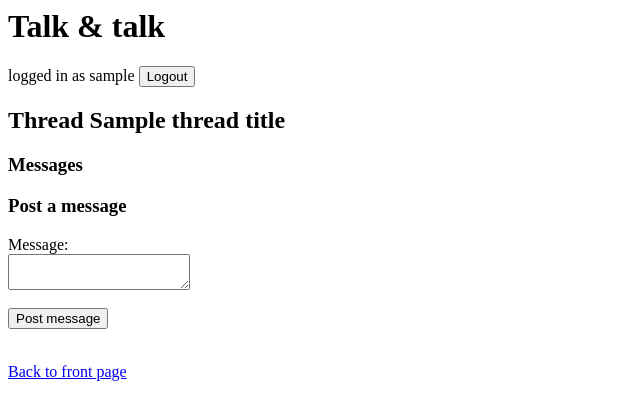
After one commit to Yytsi/tsoha-talk, a Flask app: template templates/thread.html in a window 1280 px wide. The commit adds this page. Shown: the top 420 px of the page, without its empty margins (0-640 px from the left). Run offline with Flask 3, Linux system fonts and the light colour scheme; the template is opened without the code that fills it: most values are stand-ins (such as "Sample title", 1, 10 or a date in 2020).

Commit message:
main functionality implemented

```diff
--- a/app.py
+++ b/app.py
@@ -119,3 +119,38 @@ def forum(forum_id):
     threads = db.session.execute(text("SELECT * FROM threads WHERE forum_id = :forum_id"), {"forum_id": forum_id}).fetchall()
     print(threads)
     return render_template("forum.html", forum_name=forum[1], forum_id=forum_id, threads=threads)
+
+
+@app.route("/thread/<int:thread_id>", methods=["GET"])
+def thread(thread_id):
+    thread = db.session.execute(text("SELECT * FROM threads WHERE id = :id"), {"id": thread_id}).fetchone()
+    if thread is None:
+        return render_template("error.html", message="Thread not found. Are you sure it exists?")
+
+    # get all messages for thread, but also get the username of the poster, because id is not very informative
+    raw_messages = db.session.execute(text("SELECT * FROM messages WHERE thread_id = :id"), {"id": thread_id}).mappings().all()
+    messages_with_usernames = []
+
+    for message in raw_messages:
+        user = db.session.execute(text("SELECT username FROM users WHERE id = :id"), {"id": message["posted_by"]}).mappings().first()
+        if user:
+            messages_with_usernames.append({**message, "username": user["username"]})
+        else:
+            messages_with_usernames.append({**message, "username": "Unknown"})
+
+    return render_template("thread.html", thread_id=thread_id, thread_title=thread[1], messages=messages_with_usernames)
+
+@app.route("/post_message", methods=["POST"])
+def post_message():
+    thread_id = request.form["thread_id"]
+    message = request.form["message"]
+    if not message:
+        return render_template("error.html", message="Message cannot be empty.")
+    try:
+        db.session.execute(text("INSERT INTO messages (content, thread_id, posted_by) VALUES (:content, :thread_id, :posted_by)"), {"content": message, "thread_id": thread_id, "posted_by": session["user_id"]})
+        db.session.commit()
+    except Exception as e:
+        with open("error_log.txt", "a") as log_file:
+            log_file.write(f"Failed to post message to thread {thread_id}: {e}\n")
+        return render_template("error.html", message="Failed to post message.")
+    return redirect(f"/thread/{thread_id}")
--- a/templates/forum.html
+++ b/templates/forum.html
@@ -10,10 +10,12 @@
 <form action="/create_thread" method="post">
   <div>
     <label>Thread title:</label>
+    <br>
     <input type="text" name="thread_title">
   </div>
   <div>
     <label>Thread first message:</label>
+    <br>
     <textarea name="first_message"></textarea>
   </div>
   <input type="hidden" name="forum_id" value="{{ forum_id }}">
@@ -25,8 +27,10 @@
 
 {% for thread in threads %}
   <div>
-    <a href="/thread/{{ thread.id }}">{{ thread.title }}</a>
+    <a href="/thread/{{ thread.id }}" style="color:green; font-size: 25" >{{ thread.title }}</a>
   </div>
 {% endfor %}
 
+<br>
+<br>
 <a href="/">Back to front page</a>
--- a/templates/index.html
+++ b/templates/index.html
@@ -10,8 +10,10 @@
 <form action="/create_forum" method="post">
   <div>
     <label>Forum name:</label>
+    <br>
     <input type="text" name="forum_name">
   </div>
+  <br>
   <button type="submit">Create forum</button>
 </form>
 
--- /dev/null
+++ b/templates/thread.html
@@ -0,0 +1,30 @@
+<h1>Talk & talk</h1>
+
+<form action="/logout" method="post">
+  logged in as {{username}} <button type="submit">Logout</button>
+</form>
+
+<h2>Thread {{thread_title}}</h2>
+
+<h3>Messages</h3>
+
+{% for message in messages %}
+  <div>
+    <strong>{{ message.username }}</strong> said: {{ message.content }}
+  </div>
+{% endfor %}
+
+<h3>Post a message</h3>
+<form action="/post_message" method="post">
+  <div>
+    <label>Message:</label>
+    <br>
+    <textarea name="message"></textarea>
+  </div>
+  <br>
+  <input type="hidden" name="thread_id" value="{{ thread_id }}">
+<button type="submit">Post message</button>
+</form>
+
+<br>
+<a href="/">Back to front page</a>
```
